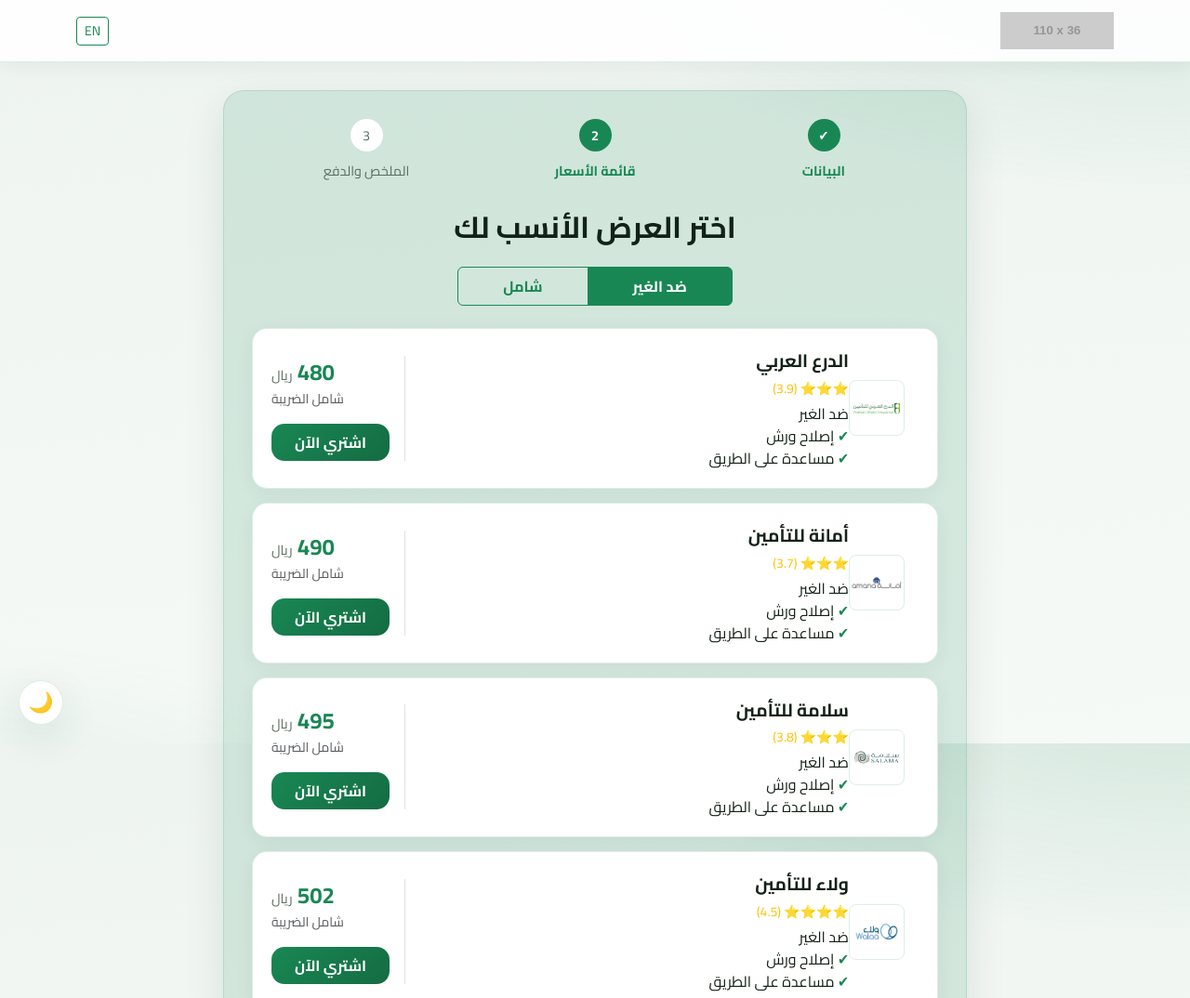
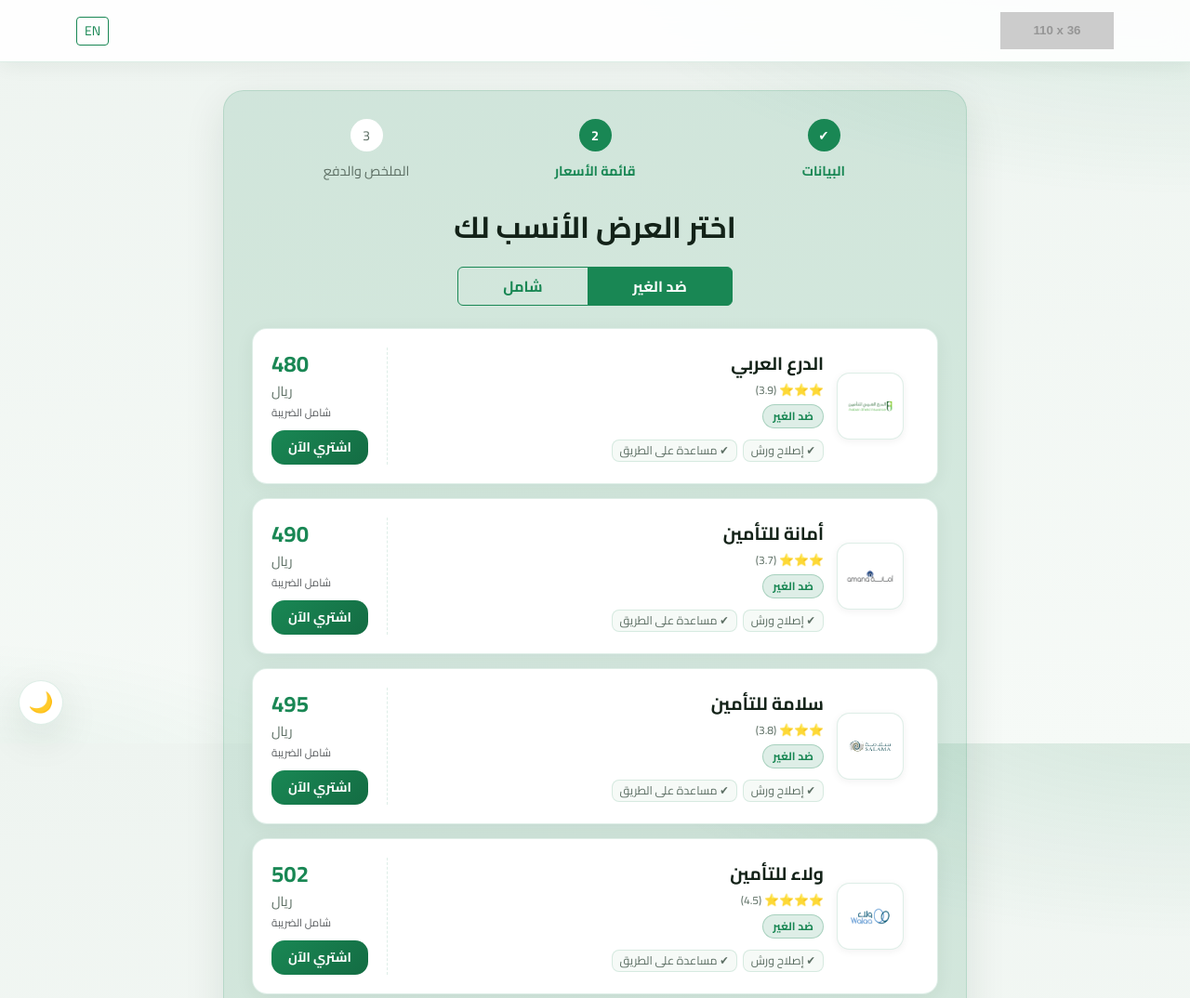
Before and after one commit to khalilabuzaid21-creator/tameen-final, a website: page offers.html in a window 1280 px wide. Shown: the top 1074 px of the page at 93% size. Drawn offline with nearby package versions, Linux system fonts and the light colour scheme; placeholder pictures from the web are drawn by us.

Commit message:
Redesign logo display & dark mode fix

```diff
--- a/offers.html
+++ b/offers.html
@@ -25,12 +25,49 @@
         .price-tag { font-size: 1.5rem; font-weight: bold; }
         .price-currency { font-size: 0.9rem; font-weight: normal; }
         .btn-select { padding: 8px 25px; border-radius: 10px; border: none; }
+        .logo-wrapper {
+            flex-shrink: 0;
+            width: 72px; height: 72px;
+            background: #fff;
+            border-radius: 14px;
+            border: 1.5px solid var(--tree-border);
+            display: flex; align-items: center; justify-content: center;
+            margin-inline-start: 16px;
+            box-shadow: 0 2px 8px rgba(0,0,0,0.06);
+            overflow: hidden;
+            padding: 8px;
+        }
         .company-logo {
-            width: 60px; height: 60px; object-fit: contain;
-            margin-inline-start: 15px; border-radius: 8px;
+            width: 100%; height: 100%;
+            object-fit: contain;
+            display: block;
+        }
+        .offer-card-info { min-width: 0; }
+        .badge-type {
+            display: inline-block;
+            font-size: 0.75rem; font-weight: 700;
+            padding: 3px 10px; border-radius: 20px;
+            background: var(--tree-primary-soft);
+            color: var(--tree-primary);
+            border: 1px solid var(--tree-border-strong);
+            margin-bottom: 6px;
+        }
+        .feature-list { display: flex; flex-wrap: wrap; gap: 6px; margin-top: 6px; }
+        .feature-item {
+            font-size: 0.78rem; color: var(--tree-text-muted);
+            background: var(--tree-bg-elevated);
             border: 1px solid var(--tree-border);
+            border-radius: 8px; padding: 2px 8px;
+        }
+        .offer-price-col {
+            flex-shrink: 0;
+            text-align: end;
+            padding-inline-start: 20px;
+            border-inline-start: 1px dashed var(--tree-border);
+            min-width: 120px;
         }
         .site-footer { padding: 20px 0; margin-top: auto; text-align: center; font-size: 0.8rem; }
+        html[data-theme="dark"] .logo-wrapper { background: #fff; border-color: rgba(255,255,255,0.12); }
     </style>
 </head>
 <body class="tree-site page-offers">
@@ -150,24 +187,27 @@
             const card = document.createElement('div');
             card.className = 'offer-card';
             card.innerHTML = `
-                <div class="d-flex align-items-center flex-grow-1">
-                    <img src="${offer.logo}" alt="${offer.company}" class="company-logo" onerror="console.error('❌ صورة مفقودة: ${offer.logo}'); this.onerror=null; this.src='https://ui-avatars.com/api/?name='+this.alt+'&background=random&color=fff&size=128&font-size=0.4'">
-                    <div>
+                <div class="d-flex align-items-center flex-grow-1" style="min-width:0;">
+                    <div class="logo-wrapper">
+                        <img src="${offer.logo}" alt="${offer.company}" class="company-logo"
+                            onerror="this.onerror=null;this.src='https://ui-avatars.com/api/?name=${encodeURIComponent(offer.company)}&background=e8f5ee&color=198754&size=128&bold=true&font-size=0.45'">
+                    </div>
+                    <div class="offer-card-info" style="padding-inline-start:14px;">
                         <div class="company-name">${offer.company}</div>
-                        <div class="text-warning small mb-1">${stars} (${offer.rating})</div>
+                        <div style="color:#f0ad00;font-size:0.8rem;margin-bottom:4px;">${stars} <span style="color:var(--tree-text-muted);font-size:0.75rem;">(${offer.rating})</span></div>
                         <span class="badge-type">${typeText}</span>
-
                         <div class="feature-list">
-                            <div class="feature-item"><span class="text-success">✔</span> ${t('offers.workshop')}</div>
-                            <div class="feature-item"><span class="text-success">✔</span> ${t('offers.roadside')}</div>
-                            ${type === 'comp' ? `<div class="feature-item"><span class="text-success">✔</span> ${t('offers.glass')}</div>` : ''}
+                            <div class="feature-item">✔ ${t('offers.workshop')}</div>
+                            <div class="feature-item">✔ ${t('offers.roadside')}</div>
+                            ${type === 'comp' ? `<div class="feature-item">✔ ${t('offers.glass')}</div>` : ''}
                         </div>
                     </div>
                 </div>
-                <div class="text-end ps-3 border-start">
-                    <div class="price-tag">${price} <span class="price-currency">${t('offers.sar')}</span></div>
-                    <div class="text-muted small mb-2">${t('offers.incl_tax')}</div>
-                    <a href="policy_details.html?company=${encodeURIComponent(offer.company)}&price=${price}&type=${type}&logo=${encodeURIComponent(offer.logo)}" class="btn btn-select mt-2">${t('offers.buy_now')}</a>
+                <div class="offer-price-col">
+                    <div class="price-tag">${price.toLocaleString()}</div>
+                    <div class="price-currency mb-1">${t('offers.sar')}</div>
+                    <div class="text-muted" style="font-size:0.72rem;margin-bottom:10px;">${t('offers.incl_tax')}</div>
+                    <a href="policy_details.html?company=${encodeURIComponent(offer.company)}&price=${price}&type=${type}&logo=${encodeURIComponent(offer.logo)}" class="btn btn-select" style="font-size:0.88rem;padding:8px 18px;">${t('offers.buy_now')}</a>
                 </div>
             `;
             offersList.appendChild(card);
```
